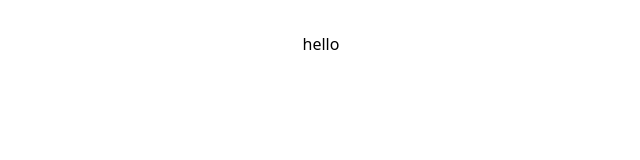
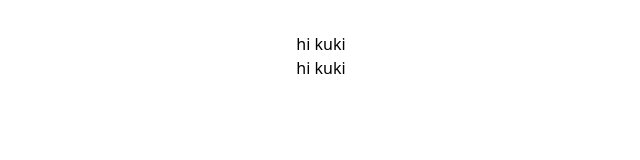
Before and after one commit to cook-iess/Wellness-App, a React (Vite) app: page / in a window 1280 px wide. Shown: the top 160 px of the page, without its empty margins (319-959 px from the left). Built offline with nearby package versions, Linux system fonts and the light colour scheme.

Commit message:
my second second commit

```diff
--- a/src/App.jsx
+++ b/src/App.jsx
@@ -8,7 +8,10 @@ function App() {
 
   return (
     <>
-<h1>hello</h1>
+        <div>
+          <div>hi kuki</div>
+          <div>hi kuki</div>
+        </div>
     </>
   )
 }
```
